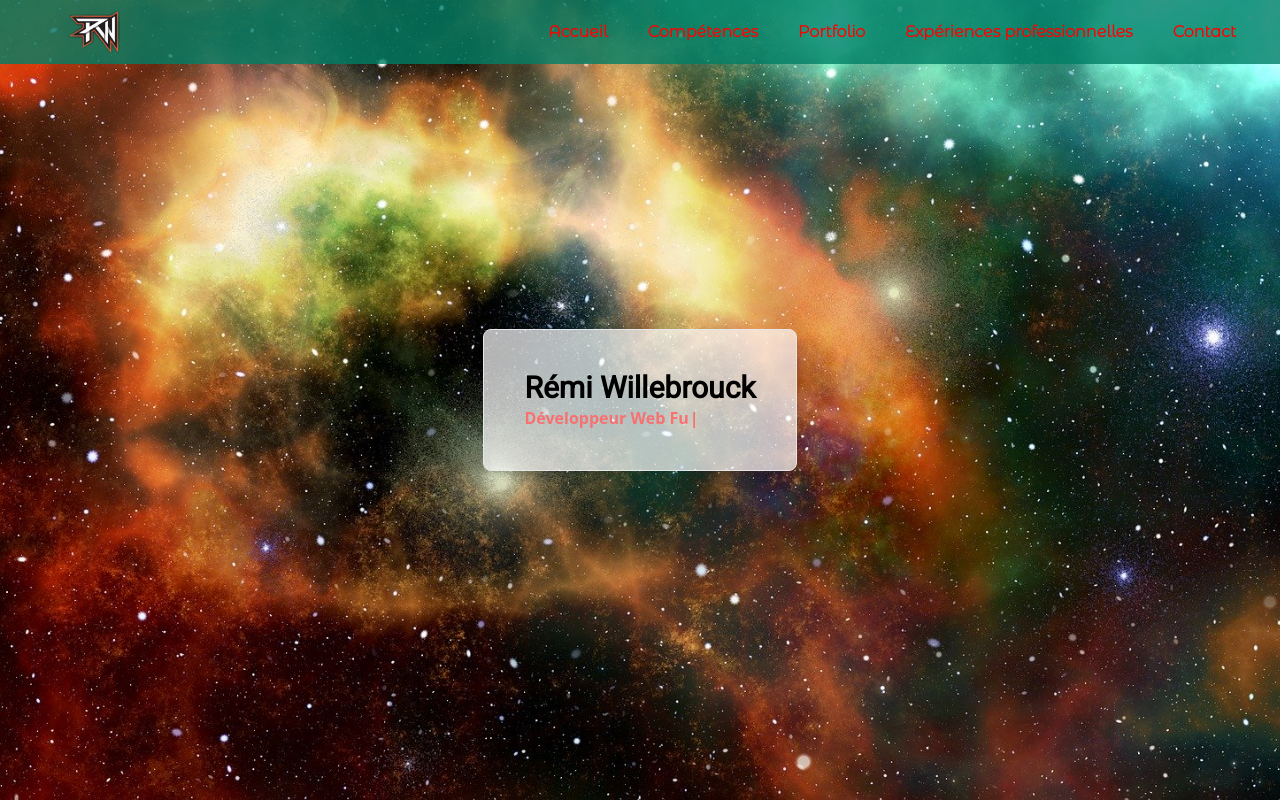
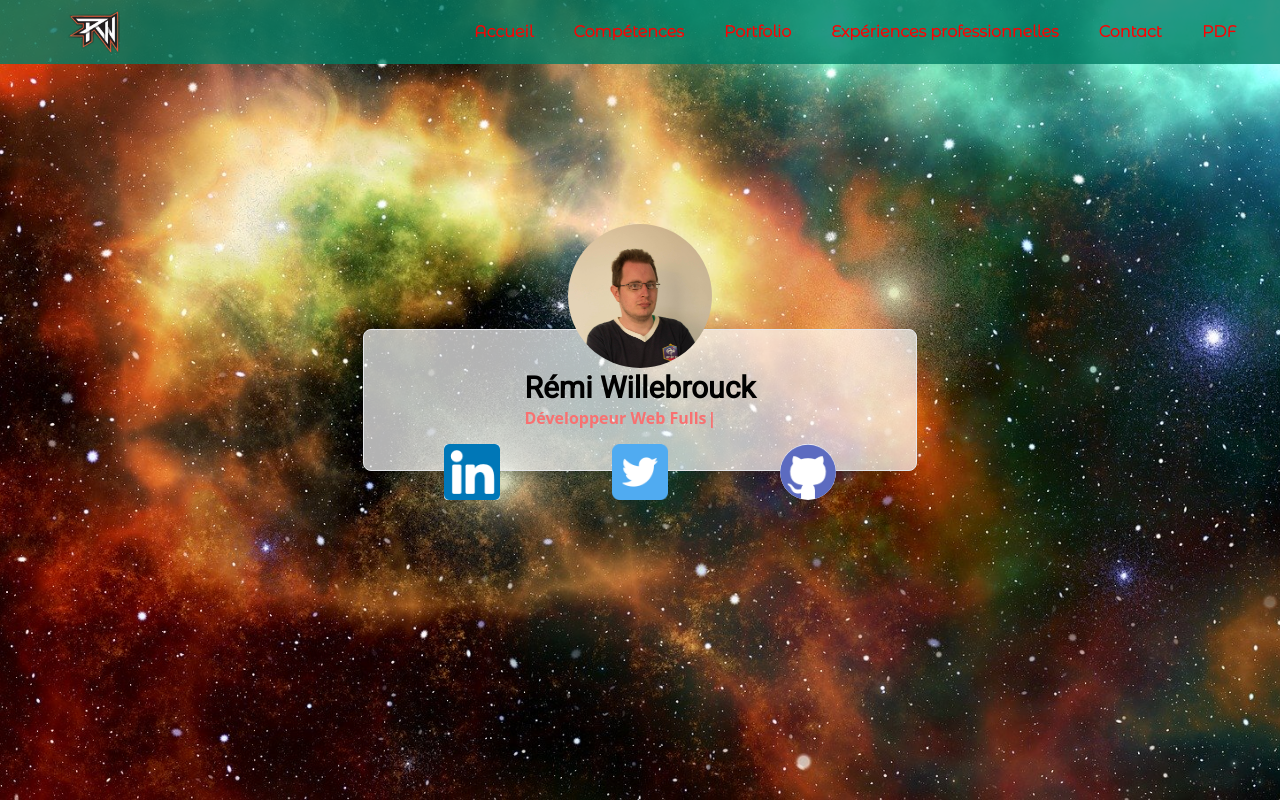
Before and after one commit to Willremi/cv-react, a React (Create React App) app: page / in a window 1280 px wide. Built offline with nearby package versions, Linux system fonts and the light colour scheme; a web font is replaced by a local one.

Commit message:
homepage bientôt terminé

```diff
--- a/src/components/Navbar.js
+++ b/src/components/Navbar.js
@@ -3,6 +3,7 @@ import React from 'react';
 import { Link } from 'react-router-dom';
 import rw from '../assets/images/rw.png';
 import { MenuIcon, XIcon } from '@heroicons/react/outline';
+import PDF from '../assets/documents/cvVers2022.pdf';
 
 const Navbar = () => {
     const navigation = [
@@ -58,6 +59,7 @@ const Navbar = () => {
                                                     {item.name}
                                                 </Link>
                                             ))}
+                                            <a href={PDF} target="_blank" className="text-div-red px-3 py-2 rounded-md text-md font-bold font-police hover:bg-div-blue hover:text-white">PDF</a>
                                         </div>
                                     </div>
                                 </div>
--- a/src/pages/Home.js
+++ b/src/pages/Home.js
@@ -1,11 +1,18 @@
 import React from 'react';
 import Typewriter from 'typewriter-effect';
-// import Remi from '../assets/images/remi.jpg';
+import Remi from '../assets/images/remi.jpg';
+import Twitter from '../assets/images/twitter.png';
+import Linkedin from '../assets/images/linkedin.png';
+import Github from '../assets/images/github.png';
 
 const Home = () => {
-    return <div className="flex items-center justify-center h-screen">
+    return <>
+        <div className="flex items-center justify-center h-screen">
+            <div className='fixed z-20 mb-52'>
+                <img src={Remi} alt="" className='w-36 h-36 rounded-full' />
+            </div>
 
-        <div className="bg-div-white rounded-lg border shadow-lg p-10">
+            <div className="bg-div-white rounded-lg border shadow-lg p-10 md:px-40 fixed z-10">
                 <h1 className='text-black font-bold font-roboto'>Rémi Willebrouck</h1>
 
                 {/* typewriter */}
@@ -19,10 +26,13 @@ const Home = () => {
                                 .pauseFor(500)
                                 .deleteChars(6)
                                 .typeString('Fullstack')
+                                .pauseFor(500)
                                 .deleteChars(9)
                                 .typeString('Back-End')
+                                .pauseFor(500)
                                 .deleteChars(8)
                                 .typeString('Front-End')
+                                .pauseFor(500)
                                 .start();
                         }}
                         options={{
@@ -31,9 +41,21 @@ const Home = () => {
                         }}
                     />
                 </div>
+            </div>
 
+            <div className="z-20 mt-36 flex">
+                <a href="https://www.linkedin.com/in/willremi" target="_blank">
+                <img src={Linkedin} alt="Twitter" className='w-12 md:w-14 md:h-14 justify-start mx-10 md:mx-28 bg-white rounded' />
+                </a>
+                <a href="https://twitter.com/RmiWill" target="_blank">
+                <img src={Twitter} alt="Twitter" className='w-12 md:w-14' />
+                </a>
+                <a href="https://github.com/Willremi" target="_blank">
+                <img src={Github} alt="Twitter" className='w-12 h-12 md:w-14 md:h-14 mx-10 md:mx-28 bg-white rounded-full' />
+                </a>
             </div>
         </div>
+    </>
 };
 
 export default Home;
```
Also changed, not shown: 1 other file (tests, documents, lock files or other folders). Lines whose indentation alone changed are shown as unchanged.
